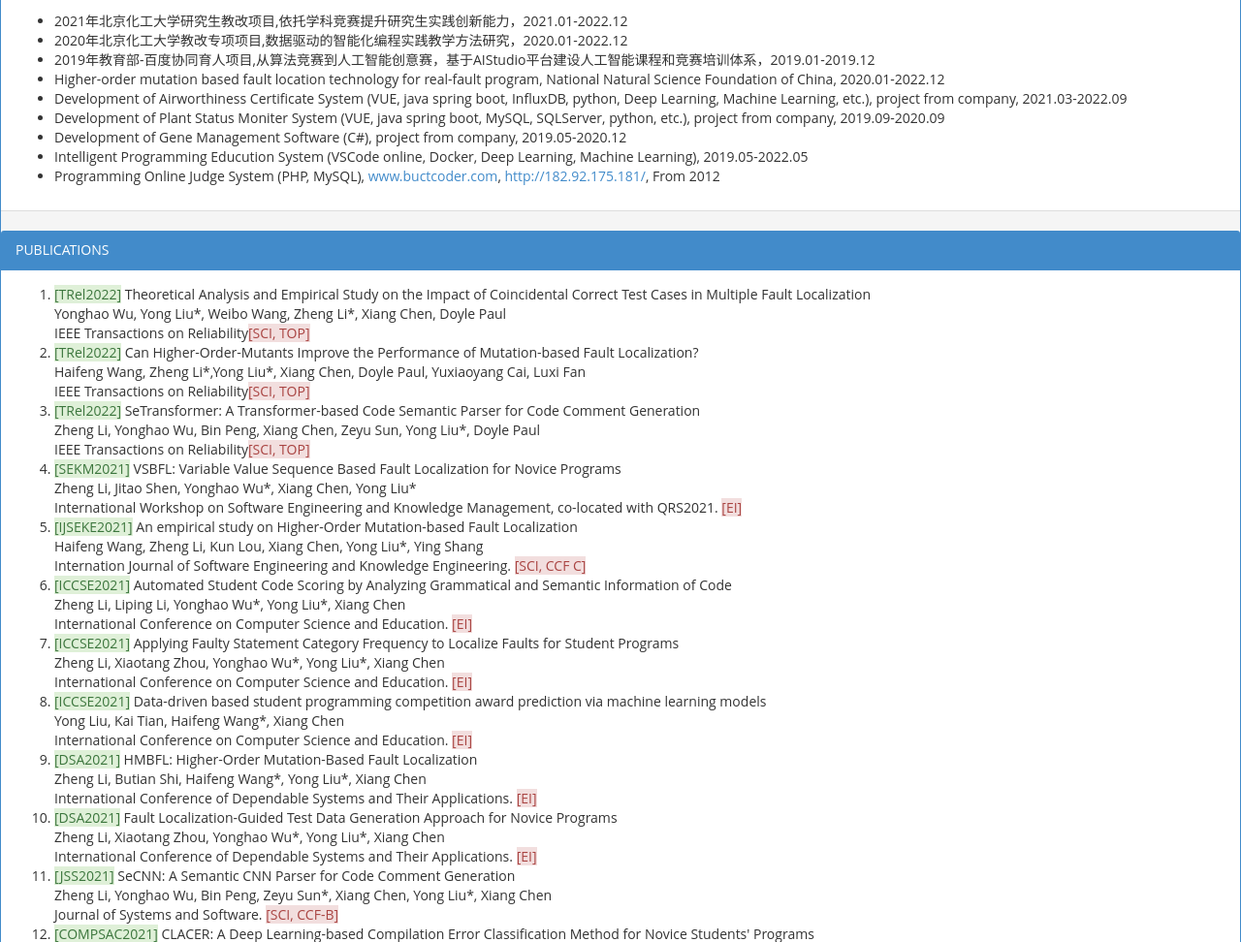
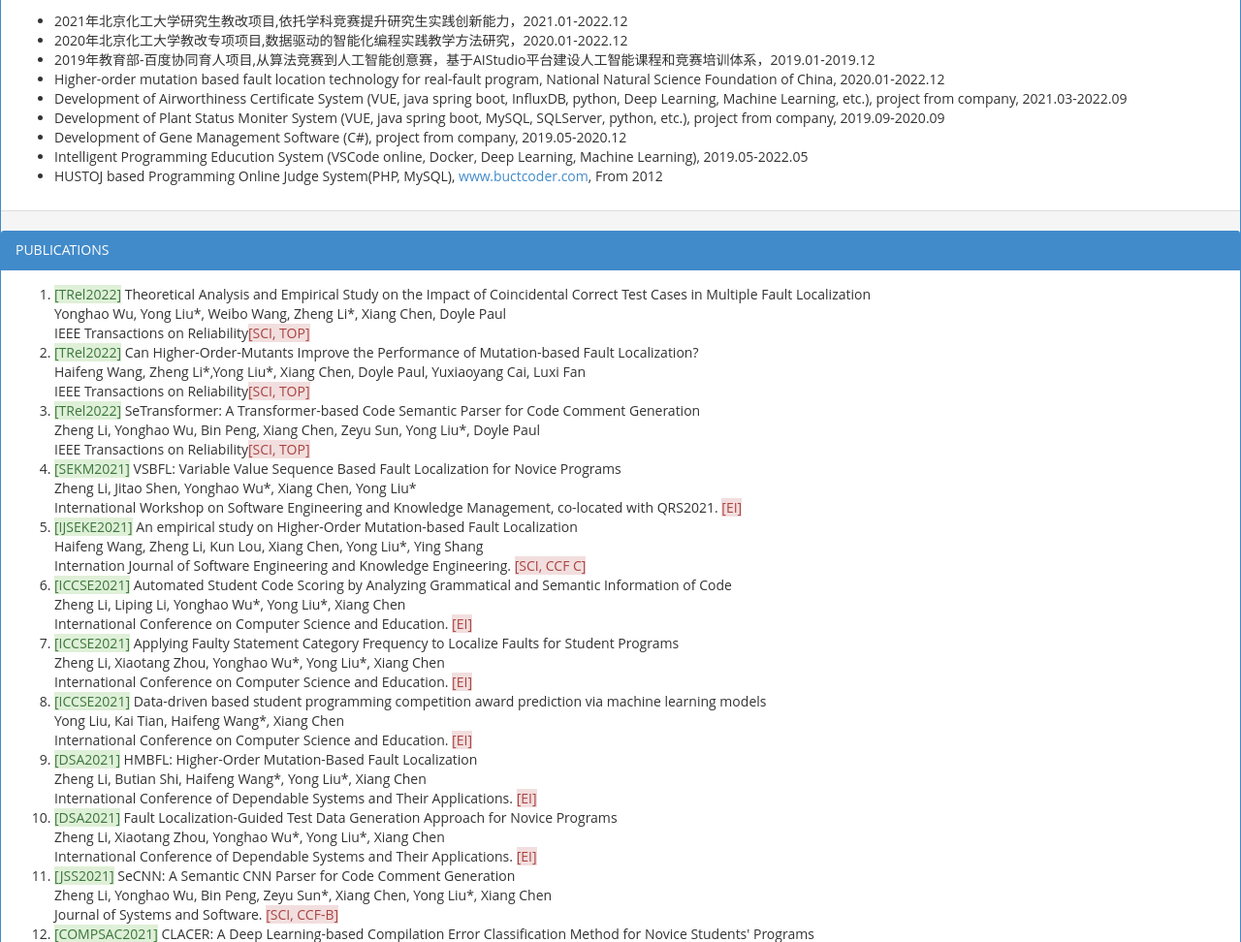
Before and after one commit to liuyong0076/liuyong2000github.io, a plain HTML site: page index.html in a window 1280 px wide. Shown: the part 886-1858 px from the top of the page at 97% size. Drawn offline with Linux system fonts and the light colour scheme.

Commit message:
Update index.html

```diff
--- a/index.html
+++ b/index.html
@@ -88,7 +88,7 @@
 		    <li>Development of Plant Status Moniter System (VUE, java spring boot, MySQL, SQLServer, python, etc.), project from company, 2019.09-2020.09</li>
                     <li>Development of Gene Management Software (C#), project from company, 2019.05-2020.12</li>
                     <li>Intelligent Programming Educution System (VSCode online, Docker, Deep Learning, Machine Learning), 2019.05-2022.05</li>
-		    <li>Programming Online Judge System (PHP, MySQL), <a href="www.buctcoder.com">www.buctcoder.com</a>, <a href="http://182.92.175.181/">http://182.92.175.181/</a>, From 2012</li>
+		    <li>HUSTOJ based Programming Online Judge System(PHP, MySQL), <a href="www.buctcoder.com">www.buctcoder.com</a>, From 2012</li>
 
                 </ul>
             </div>
```
